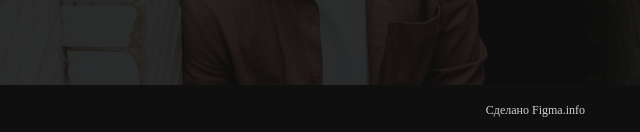
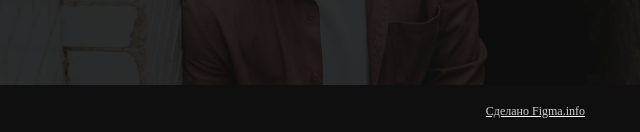
Before and after one commit to VitaliiVM/PORTEN, a plain HTML site: page index.html in a window 1280 px wide. Shown: the part 3819-3951 px from the top of the page, 570-1210 px from the left. Drawn offline with nearby package versions, Linux system fonts and the light colour scheme.

Commit message:
Update index.html

```diff
--- a/index.html
+++ b/index.html
@@ -483,7 +483,7 @@
        <footer>
            <div class="footer_container">
                <span>© 2020 Все права защищены</span>
-               <span class="figma">Сделано Figma.info</span>
+                <a href="#" style="text-decoration: underline; color: white;"><span class="figma">Сделано Figma.info</span></a>
            </div>
        </footer>
 
```
